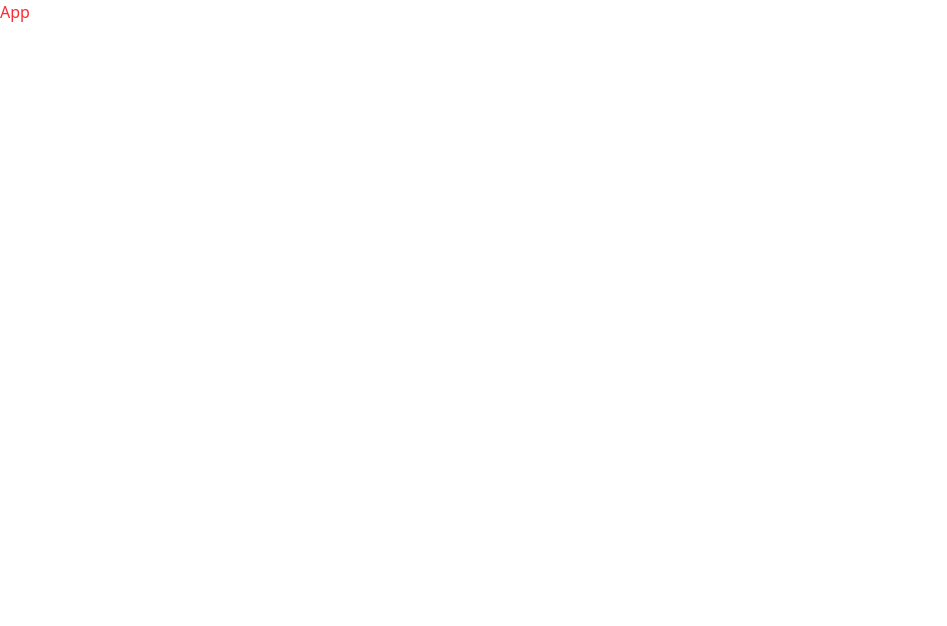
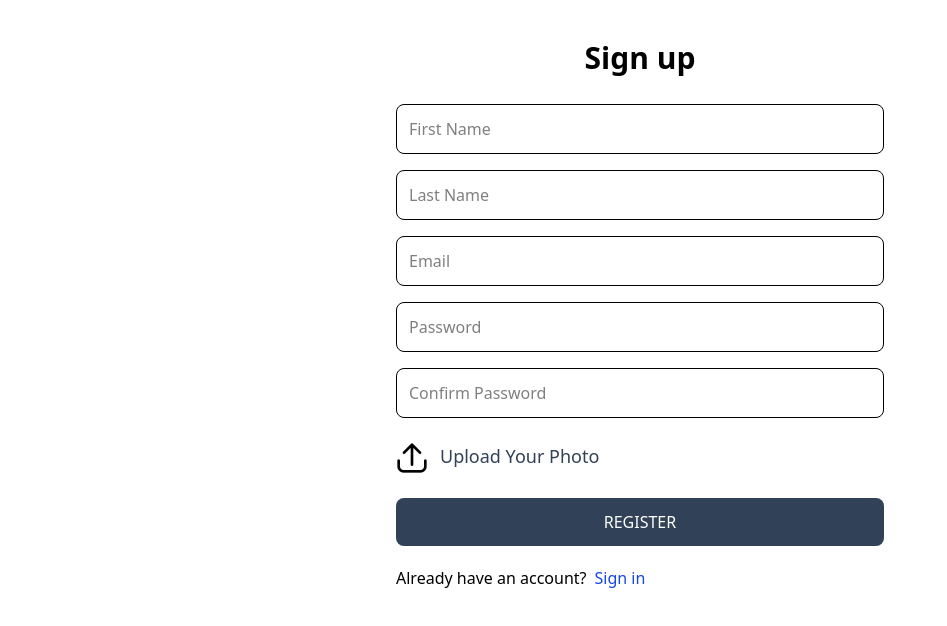
Before and after one commit to yandys09/Home-Rental-Application, a React (Vite) app in the folder frontend/: page /register in a window 1280 px wide. Shown: the top 626 px of the page, without its empty margins (0-947 px from the left). Built offline with nearby package versions, Linux system fonts and the light colour scheme.

Commit message:
Sign Up page UI

```diff
--- a/frontend/package.json
+++ b/frontend/package.json
@@ -13,6 +13,7 @@
     "@tailwindcss/vite": "^4.1.8",
     "react": "^19.1.0",
     "react-dom": "^19.1.0",
+    "react-router-dom": "^7.6.2",
     "tailwindcss": "^4.1.8"
   },
   "devDependencies": {
--- a/frontend/src/App.css
+++ b/frontend/src/App.css
@@ -1,5 +1,5 @@
-* {
+/* * {
   margin: 0;
   padding: 0;
   box-sizing: border-box;
-}
+} */
--- a/frontend/src/App.jsx
+++ b/frontend/src/App.jsx
@@ -1,7 +1,19 @@
 import "./App.css";
+import { BrowserRouter, Routes, Route } from "react-router-dom";
+import HomePage from "./pages/HomePage";
+import RegisterPage from "./pages/RegisterPage";
+import LoginPage from "./pages/LoginPage";
 
 const App = () => {
-  return <div className="text-red-500">App</div>;
+  return (
+    <BrowserRouter>
+      <Routes>
+        <Route path="/" element={<HomePage />} />
+        <Route path="/register" element={<RegisterPage />} />
+        <Route path="/login" element={<LoginPage />} />
+      </Routes>
+    </BrowserRouter>
+  );
 };
 
 export default App;
--- /dev/null
+++ b/frontend/src/pages/HomePage.jsx
@@ -0,0 +1,9 @@
+import React from 'react'
+
+const HomePage = () => {
+  return (
+    <div>HomePage</div>
+  )
+}
+
+export default HomePage
--- /dev/null
+++ b/frontend/src/pages/LoginPage.jsx
@@ -0,0 +1,9 @@
+import React from 'react'
+
+const LoginPage = () => {
+  return (
+    <div className=''>LoginPage</div>
+  )
+}
+
+export default LoginPage
--- /dev/null
+++ b/frontend/src/pages/RegisterPage.jsx
@@ -0,0 +1,117 @@
+import React, { useState } from "react";
+import uploadProfilePic from "../assets/upload.png";
+import { Link } from "react-router-dom";
+
+const RegisterPage = () => {
+  const [formData, setFormData] = useState({
+    firstName: "",
+    lastName: "",
+    email: "",
+    password: "",
+    confirmPassword: "",
+    profileImage: "",
+  });
+
+  // console.log("formData : ", formData);
+
+  const handleChange = (e) => {
+    const { name, value, files } = e.target;
+
+    setFormData({
+      ...formData,
+      [name]: value,
+      [name]: name === "profileImage" ? files[0] : value,
+    });
+  };
+
+  return (
+    <div className="max-w-lg mx-auto p-3">
+      <h1 className="text-3xl text-center my-7 font-semibold">Sign up</h1>
+      <form action="" className="flex flex-col gap-4">
+        <input
+          className="p-3 border rounded-lg"
+          type="text"
+          placeholder="First Name"
+          name="firstName"
+          value={formData.firstName}
+          onChange={handleChange}
+          required
+        />
+        <input
+          className="p-3 border rounded-lg"
+          type="text"
+          placeholder="Last Name"
+          name="lastName"
+          value={formData.lastName}
+          onChange={handleChange}
+          required
+        />
+        <input
+          className="p-3 border rounded-lg"
+          type="email"
+          placeholder="Email"
+          name="email"
+          value={formData.email}
+          onChange={handleChange}
+          required
+        />
+        <input
+          className="p-3 border rounded-lg"
+          type="password"
+          placeholder="Password"
+          name="password"
+          value={formData.password}
+          onChange={handleChange}
+          required
+        />
+        <input
+          className="p-3 border rounded-lg"
+          type="password"
+          placeholder="Confirm Password"
+          name="confirmPassword"
+          value={formData.confirmPassword}
+          onChange={handleChange}
+          required
+        />
+        <input
+          id="image"
+          type="file"
+          name="profileImage"
+          accept="image/*"
+          className="hidden"
+          onChange={handleChange}
+          required
+        />
+        <label htmlFor="image" className="flex item-center gap-3 mt-2 mb-2">
+          {formData.profileImage ? (
+            <img
+              src={URL.createObjectURL(formData.profileImage)}
+              alt="profile photo"
+              style={{ maxWidth: "80px" }}
+            />
+          ) : (
+            <img
+              src={uploadProfilePic}
+              alt="add profile photo"
+              className="w-8 h-8"
+            />
+          )}
+
+          <p className="text-slate-700 text-lg">Upload Your Photo</p>
+        </label>
+        <button className="bg-slate-700 rounded-lg p-3 text-white uppercase hover:opacity-95 ">
+          Register
+        </button>
+      </form>
+
+      <div className="mt-5 flex gap-2">
+        <p>Already have an account?</p>
+        <Link to={"/login"}>
+          <span className="text-blue-700">Sign in</span>
+        </Link>
+      </div>
+    </div>
+  );
+};
+
+export default RegisterPage;
```
Also changed, not shown: frontend/src/assets/upload.png (added), 1 other file (tests, documents, lock files or other folders).
